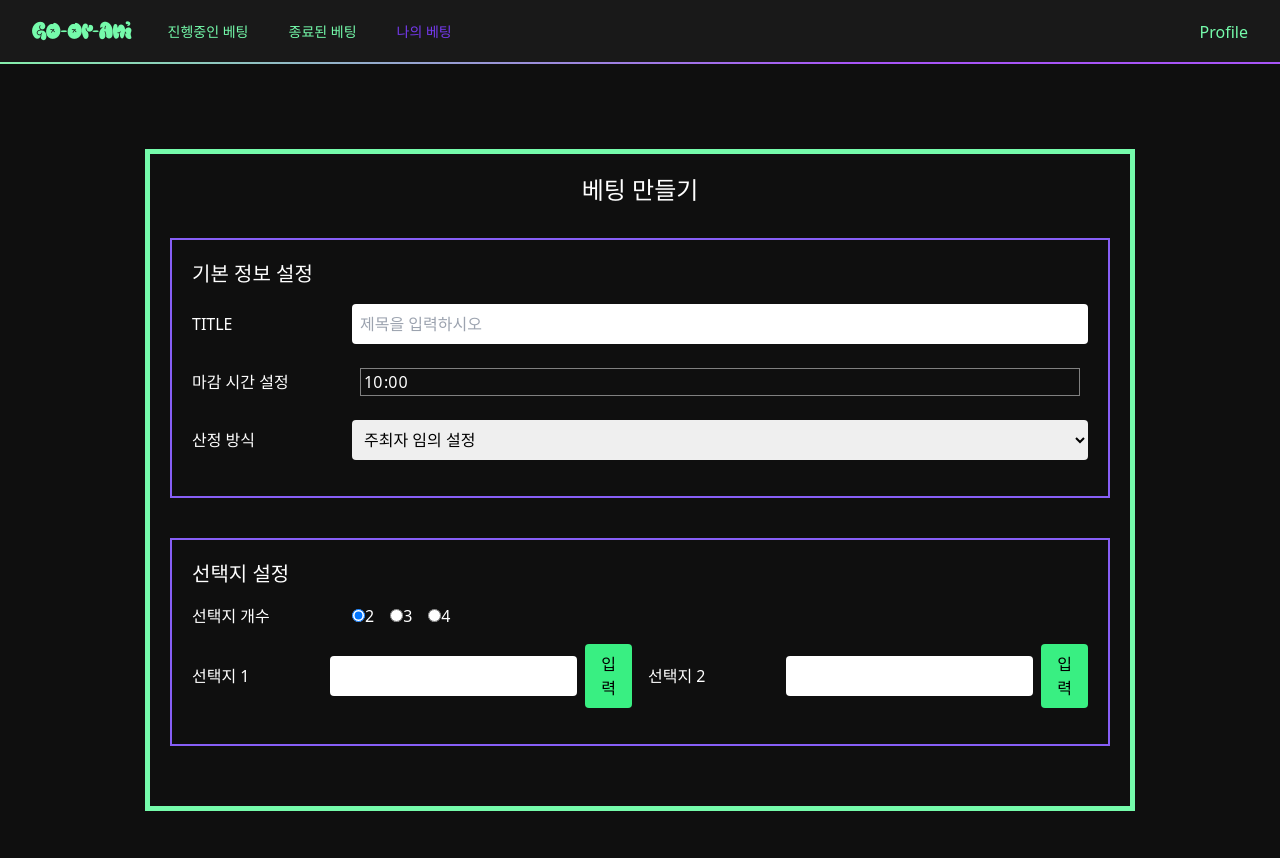
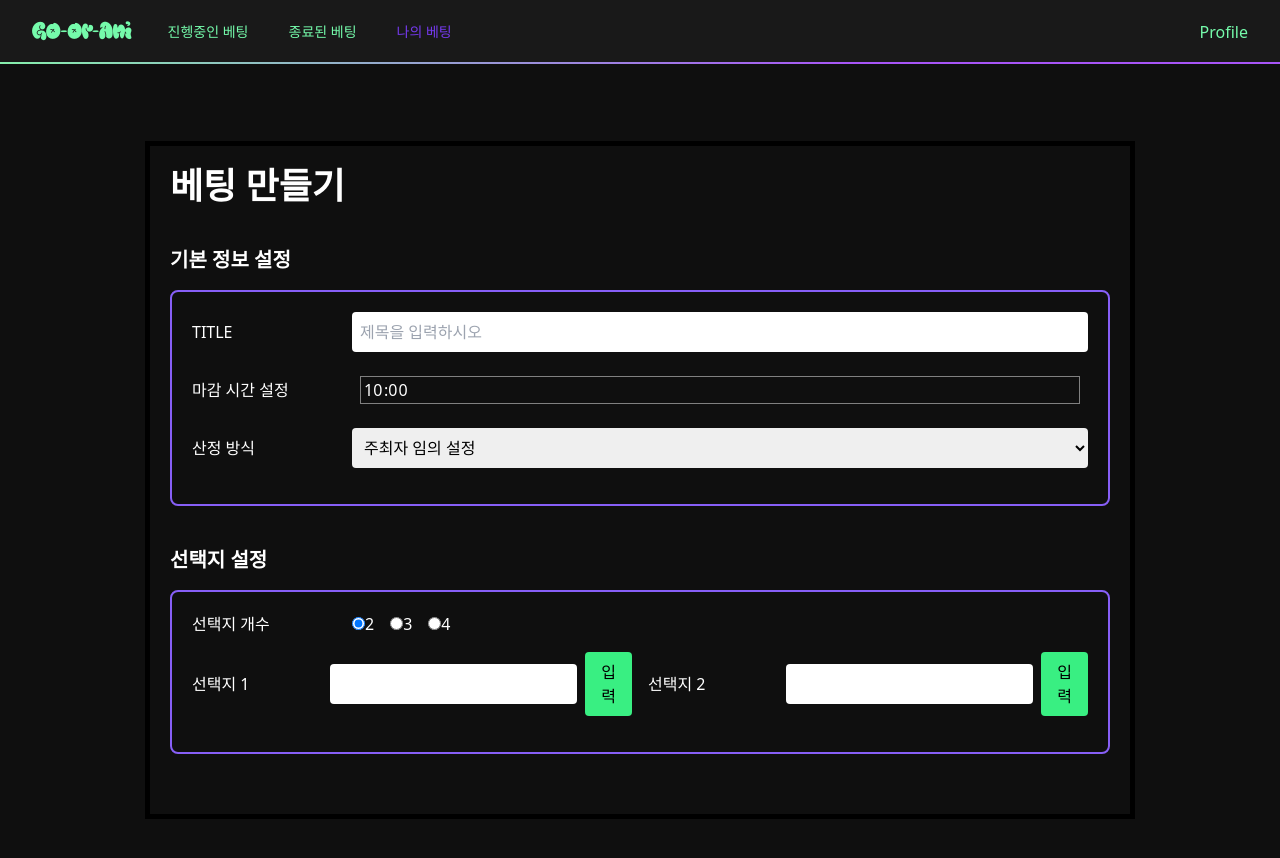
Before and after one commit to FORIF-REACT/Go-or-ani, a React (Vite) app: page /create in a window 1280 px wide. Shown: the top 858 px of the page. Built offline with nearby package versions, Linux system fonts and the light colour scheme.

Commit message:
HR profile, create

```diff
--- a/src/pages/create-betting/create.tsx
+++ b/src/pages/create-betting/create.tsx
@@ -29,12 +29,13 @@ const Create = () => {
 
   return (
     <div className="flex justify-center items-center min-h-screen bg-black">
-      <div className="w-full max-w-4xl p-5 bg-black" style={{ border: '5px solid #75fbab', maxWidth: '990px' }}>
-        <h1 className="text-white text-2xl text-center mb-8">베팅 만들기</h1>
+      <div className="w-full max-w-4xl p-5 bg-black" style={{ border: '5px solid black', maxWidth: '990px' }}>
+        <h1 className="text-white text-4xl font-black mb-10">베팅 만들기</h1>
 
         {/* 기본 정보 설정 섹션 */}
-        <div className="mb-10" style={{ border: '2px solid #875ff6', padding: '20px' }}>
-          <h2 className="text-white text-xl mb-4">기본 정보 설정</h2>
+        <h2 className="text-white text-xl mb-4 font-black">기본 정보 설정</h2>
+        <div className="mb-10 rounded-lg" style={{ border: '2px solid #875ff6', padding: '20px' }}>
+
           <div className="mb-4 flex items-center">
             <label className="text-white w-40">TITLE</label>
             <input className="bg-white text-black p-2 rounded flex-grow" placeholder="제목을 입력하시오" style={{ color: 'black'}}/>
@@ -67,8 +68,9 @@ const Create = () => {
         </div>
 
         {/* 선택지 설정 섹션 */}
-        <div className="mb-10" style={{ border: '2px solid #875ff6', padding: '20px' }}>
-          <h2 className="text-white text-xl mb-4">선택지 설정</h2>
+        <h2 className="text-white text-xl mb-4 font-black">선택지 설정</h2>
+        <div className="mb-10 rounded-lg" style={{ border: '2px solid #875ff6', padding: '20px' }}>
+
           <div className="mb-4 flex items-center">
             <label className="text-white w-40">선택지 개수</label>
             <div className="flex space-x-4">
--- a/src/pages/profile/index.tsx
+++ b/src/pages/profile/index.tsx
@@ -45,11 +45,11 @@ const Profile = () => {
   };
 
   return (
-    <div className="w-full max-w-4xl mx-auto p-5 bg-black rounded-xl" style={{ border: '3px solid #875ff6', maxWidth: '990px', height: '566px' }}>
-      <div className="text-2xl text-white text-center p-2 font-bold " style={{ width: '100px', height: '40px' }}>Profile</div>
-      <div className="mt-5" style={{ border: '2px solid #875ff6', width: '650px', height: '140px' }}>
-  <div className="flex items-center h-full p-4 space-x-4">
-    <div className="w-12 h-12 rounded-full bg-gray-300 flex items-center justify-center">CN</div> {/* 아바타 */}
+    <div className="w-full max-w-4xl mx-auto p-5 bg-black rounded-xl" style={{ border: '3px solid black', maxWidth: '990px', height: '566px' }}>
+      <div className="text-2xl text-white text-center p-2 font-bold mx-20" style={{ width: '100px', height: '40px' }}>Profile</div>
+      <div className="mt-5 mx-20 rounded-lg" style={{ border: '2px solid #875ff6', width: '700px', height: '140px' }}>
+  <div className="flex items-center h-full p-4 space-x-4"  >
+    <div className="w-12 h-12 rounded-full bg-primary-green-400 flex items-center justify-center" style={{color: 'black'}}>CN</div>
           {editMode ? (
             <input
               type="text"
@@ -70,7 +70,7 @@ const Profile = () => {
           </button>
         </div>
       </div>
-      <div className="mt-5 justify-center" style={{ border: '2px solid #875ff6', width: '650px', height: '228px' }}>
+      <div className="mt-10 mx-20 justify-center rounded-lg" style={{ border: '2px solid #875ff6', width: '700px', height: '228px' }}>
         <div className="p-4">
           <div className="mb-4 flex items-center space-x-2">
             <label className="text-white">포인트:</label>
```
Also changed, not shown: 1 other file (tests, documents, lock files or other folders).
